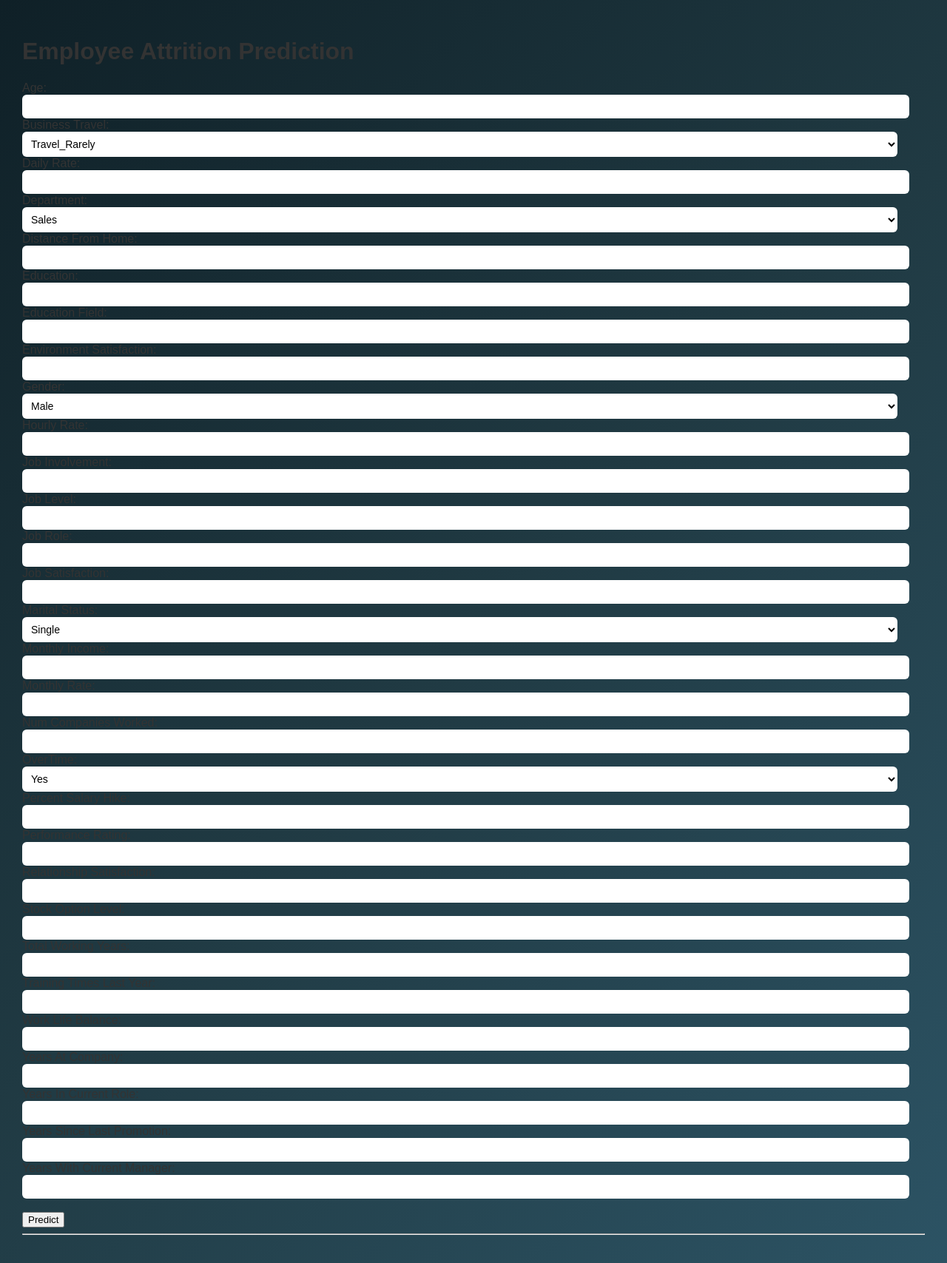
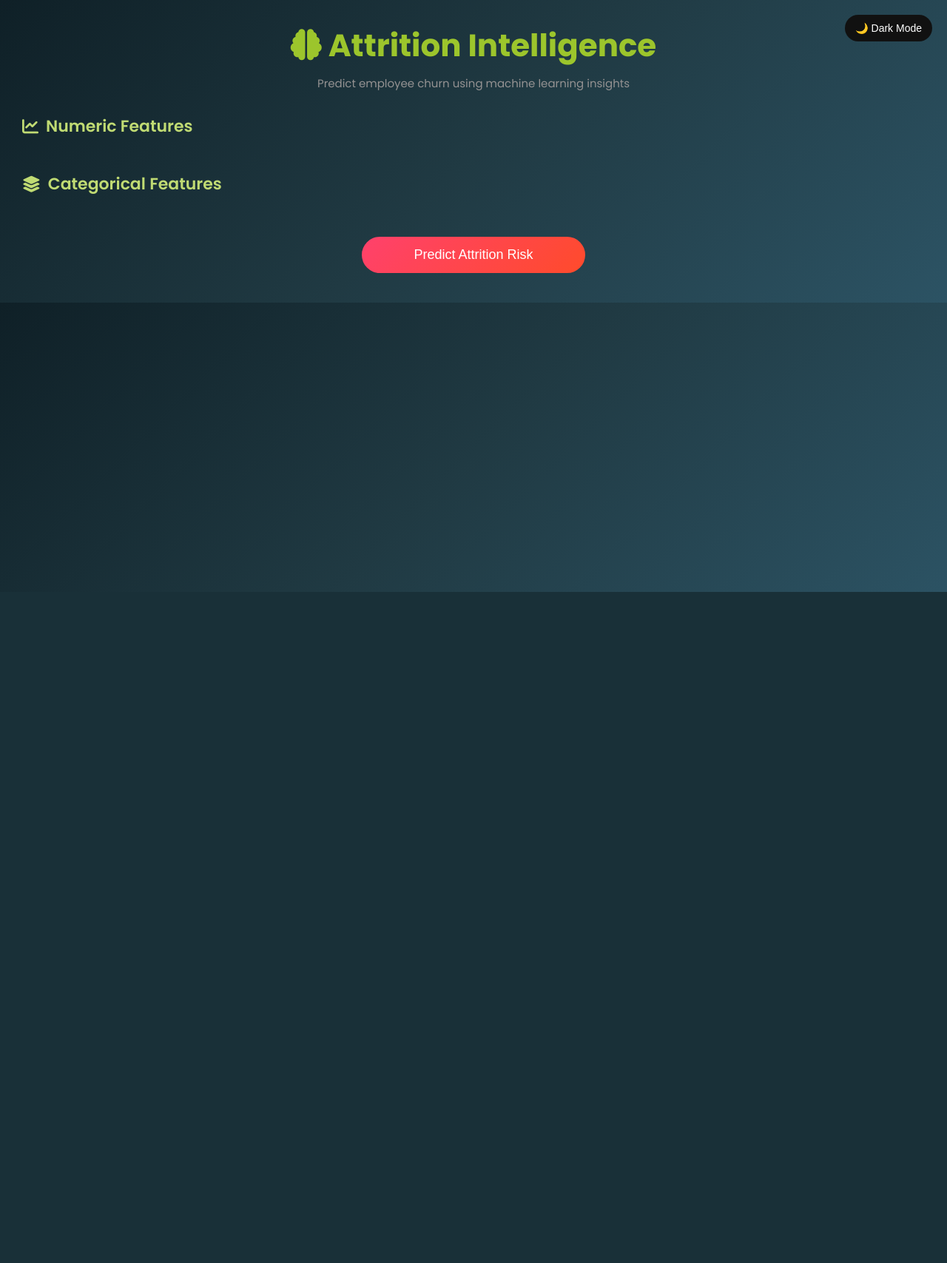
Before and after one commit to MalakaErnst/Employee-Attrition-Analysis-and-Prediction, a Flask app: page / in a window 1280 px wide. Shown: the whole page at 74% size. After the commit the page ends 800 px from the top, so only its background shows below. Run offline with Flask 3, Linux system fonts and the light colour scheme; parts of the project's set-up code (start-up, migrations or seed data) failed here and were passed over.

Commit message:
Update old viz index.html

```diff
--- a/templates/index.html
+++ b/templates/index.html
@@ -1,153 +1,199 @@
 <!DOCTYPE html>
-<html lang="en">
+<html>
 <head>
-    <meta charset="UTF-8">
-    <title>Employee Attrition Prediction</title>
+    <title>Employee Attrition Predictor</title>
+    <style>
+        body { font-family: Arial; margin: 40px; }
+        label { display: block; margin-top: 10px; }
+        input, select { padding: 6px; width: 260px; }
+    </style>
     <link rel="stylesheet" href="{{ url_for('static', filename='style.css') }}">
+
+    <link href="https://fonts.googleapis.com/css2?family=Poppins:wght@300;400;600;700&display=swap" rel="stylesheet">
+
+    <link rel="stylesheet" href="https://cdnjs.cloudflare.com/ajax/libs/font-awesome/6.5.0/css/all.min.css">
 </head>
+
+
+
 <body>
 
-    <h1>Employee Attrition Prediction</h1>
+<button class="toggle-btn" onclick="toggleDarkMode()">
+    🌙 Dark Mode
+</button>
 
-    <form method="POST">
+<div class="hero">
+    <h1><i class="fa-solid fa-brain"></i> Attrition Intelligence</h1>
+    <p>Predict employee churn using machine learning insights</p>
+</div>
 
-        <!-- Basic Inputs -->
-        <label>Age:</label>
-        <input type="number" name="Age" required>
+<form method="POST">
 
-        <label>Business Travel:</label>
-        <select name="BusinessTravel">
-            <option>Travel_Rarely</option>
-            <option>Travel_Frequently</option>
-            <option>Non-Travel</option>
-        </select>
 
-        <label>Daily Rate:</label>
-        <input type="number" name="DailyRate" required>
 
-        <label>Department:</label>
-        <select name="Department">
-            <option>Sales</option>
-            <option>Research & Development</option>
-            <option>Human Resources</option>
-        </select>
+<h2 class="section-title">
+    <i class="fa-solid fa-chart-line"></i> Numeric Features
+</h2>
 
-        <label>Distance From Home:</label>
-        <input type="number" name="DistanceFromHome" required>
+<div class="form-grid">
+{% for feature in num_features %}
+<div class="input-card">
+<label><i class="fa-solid fa-hashtag"></i> {{ feature }}</label>
+<input type="number" step="any"
+name="{{ feature }}"
+value="{{ input_values.get(feature,'') }}"
+required>
+</div>
+{% endfor %}
+</div>
 
-        <label>Education:</label>
-        <input type="number" name="Education" required>
 
-        <label>Education Field:</label>
-        <input type="text" name="EducationField" required>
 
-        <label>Environment Satisfaction:</label>
-        <input type="number" name="EnvironmentSatisfaction" required>
+<h2 class="section-title">
+    <i class="fa-solid fa-layer-group"></i> Categorical Features
+</h2>
 
-        <label>Gender:</label>
-        <select name="Gender">
-            <option>Male</option>
-            <option>Female</option>
-        </select>
+<div class="form-grid">
+{% for feature, options in cat_features.items() %}
+<div class="input-card">
+<label><i class="fa-solid fa-list"></i> {{ feature }}</label>
+<select name="{{ feature }}" required>
+{% for option in options %}
+<option value="{{ option }}"
+{% if input_values.get(feature)==option %}selected{% endif %}>
+{{ option }}
+</option>
+{% endfor %}
+</select>
+</div>
+{% endfor %}
+</div>
 
-        <label>Hourly Rate:</label>
-        <input type="number" name="HourlyRate" required>
 
-        <label>Job Involvement:</label>
-        <input type="number" name="JobInvolvement" required>
 
-        <label>Job Level:</label>
-        <input type="number" name="JobLevel" required>
 
-        <label>Job Role:</label>
-        <input type="text" name="JobRole" required>
+<button class="predict-btn">Predict Attrition Risk</button>
 
-        <label>Job Satisfaction:</label>
-        <input type="number" name="JobSatisfaction" required>
+</form>
 
-        <label>Marital Status:</label>
-        <select name="MaritalStatus">
-            <option>Single</option>
-            <option>Married</option>
-            <option>Divorced</option>
-        </select>
 
-        <label>Monthly Income:</label>
-        <input type="number" name="MonthlyIncome" required>
 
-        <label>Monthly Rate:</label>
-        <input type="number" name="MonthlyRate" required>
+<!-- ----------------------------------------------Results--------------------------------------------- -->
 
-        <label>Num Companies Worked:</label>
-        <input type="number" name="NumCompaniesWorked" required>
 
-        <label>OverTime:</label>
-        <select name="OverTime">
-            <option>Yes</option>
-            <option>No</option>
-        </select>
 
-        <label>Percent Salary Hike:</label>
-        <input type="number" name="PercentSalaryHike" required>
+{% if prediction is not none %}
 
-        <label>Performance Rating:</label>
-        <input type="number" name="PerformanceRating" required>
+<div class="result-box">
 
-        <label>Relationship Satisfaction:</label>
-        <input type="number" name="RelationshipSatisfaction" required>
+<div class="result-title">
+    <i class="fa-solid fa-chart-pie"></i> Prediction Insights
+</div>
 
-        <label>Stock Option Level:</label>
-        <input type="number" name="StockOptionLevel" required>
 
-        <label>Total Working Years:</label>
-        <input type="number" name="TotalWorkingYears" required>
 
-        <label>Training Times Last Year:</label>
-        <input type="number" name="TrainingTimesLastYear" required>
+<p><b>Prediction:</b> {{ "Attrition Risk" if prediction == 1 else "No Attrition" }}</p>
 
-        <label>Work Life Balance:</label>
-        <input type="number" name="WorkLifeBalance" required>
 
-        <label>Years At Company:</label>
-        <input type="number" name="YearsAtCompany" required>
+<p><b>Probability:</b> {{ "%.2f"|format(probability * 100) }}%</p>
 
-        <label>Years In Current Role:</label>
-        <input type="number" name="YearsInCurrentRole" required>
+<div class="progress-container">
+    <div class="progress-bar">
+        <div id="progressFill"
+             class="progress-fill {{ risk|lower }}"
+             data-prob="{{ probability * 100 }}">
+        </div>
+    </div>
+</div>
 
-        <label>Years Since Last Promotion:</label>
-        <input type="number" name="YearsSinceLastPromotion" required>
+<p class="risk"><b>Risk Level:</b> {{ risk }}</p>
 
-        <label>Years With Current Manager:</label>
-        <input type="number" name="YearsWithCurrManager" required>
+<h3>Top Factors Influencing Prediction</h3>
 
-        <br><br>
-        <button type="submit">Predict</button>
-    </form>
+<div class="shap-container">
+    <div class="result-title">
+        <i class="fa-solid fa-magnifying-glass-chart"></i> Feature Impact
+    </div>
 
-    <hr>
+    {% for item in shap_data %}
+        <div class="shap-bar">
 
-    <!-- Prediction Output -->
-    {% if prediction %}
-        <h2>Prediction: {{ prediction }}</h2>
-        <h3>Probability: {{ probability }}%</h3>
-    {% endif %}
+        <div class="shap-label">
+            {{ item.label.replace("cat__", "").replace("num__", "").replace("_", " ") }}
+        </div>
 
-    <!-- SHAP Feature Impact -->
-    {% if shap_data %}
-        <h2>Top Feature Impact</h2>
-        <table border="1" cellpadding="8">
-            <tr>
-                <th>Feature</th>
-                <th>Impact</th>
-            </tr>
-            {% for item in shap_data %}
-            <tr>
-                <td>{{ item.feature }}</td>
-                <td>{{ item.value }}</td>
-            </tr>
-            {% endfor %}
-        </table>
-    {% endif %}
+        <div class="shap-track">
+            <div class="shap-fill
+                {% if item.value > 0 %}positive{% else %}negative{% endif %}"
+                data-value="{{ item.value }}">
+            </div>
+        </div>
+
+        <div style="width:60px; text-align:right; font-size:12px;">
+            {{ item.value }}
+        </div>
+
+    </div>
+    {% endfor %}
+</div>
+
+</div>
+
+{% endif %}
+
+
+<!-- -----------------------------------JS----------------------------------- -->
+
+<script>
+document.addEventListener("DOMContentLoaded", function(){
+    const bar = document.getElementById("progressFill");
+    if(bar){
+        let value = bar.getAttribute("data-prob");
+        bar.style.width = value + "%";
+    }
+});
+</script>
+
+<script>
+function toggleDarkMode(){
+    document.body.classList.toggle("dark-mode");
+
+    // save preference
+    if(document.body.classList.contains("dark-mode")){
+        localStorage.setItem("theme","dark");
+    }else{
+        localStorage.setItem("theme","light");
+    }
+}
+
+// load saved theme
+window.onload = function(){
+    if(localStorage.getItem("theme") === "dark"){
+        document.body.classList.add("dark-mode");
+    }
+}
+</script>
+
+<script>
+document.addEventListener("DOMContentLoaded", function(){
+
+    const bars = document.querySelectorAll(".shap-fill");
+
+    let maxVal = 0;
+
+    bars.forEach(bar => {
+        let val = Math.abs(parseFloat(bar.getAttribute("data-value")));
+        if(val > maxVal) maxVal = val;
+    });
+
+    bars.forEach(bar => {
+        let val = Math.abs(parseFloat(bar.getAttribute("data-value")));
+        let percent = (val / maxVal) * 100;
+        bar.style.width = percent + "%";
+    });
+
+});
+</script>
 
 </body>
 </html>
```
